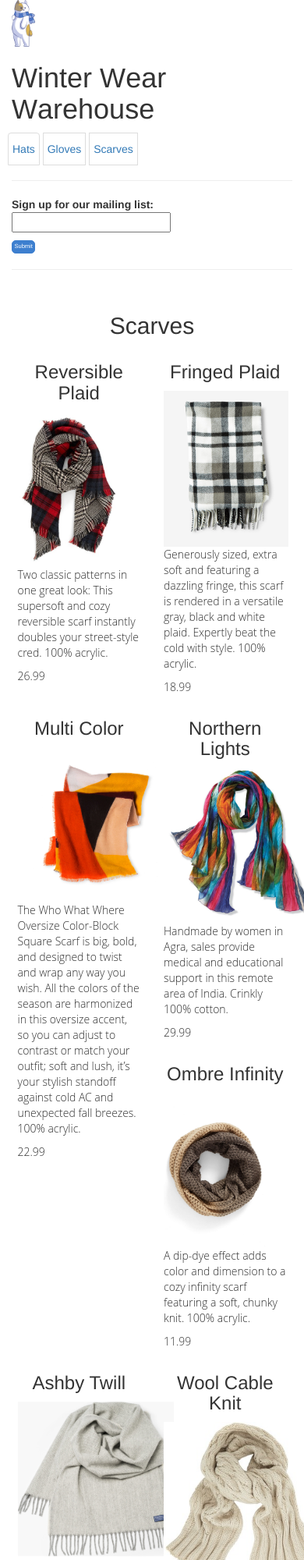
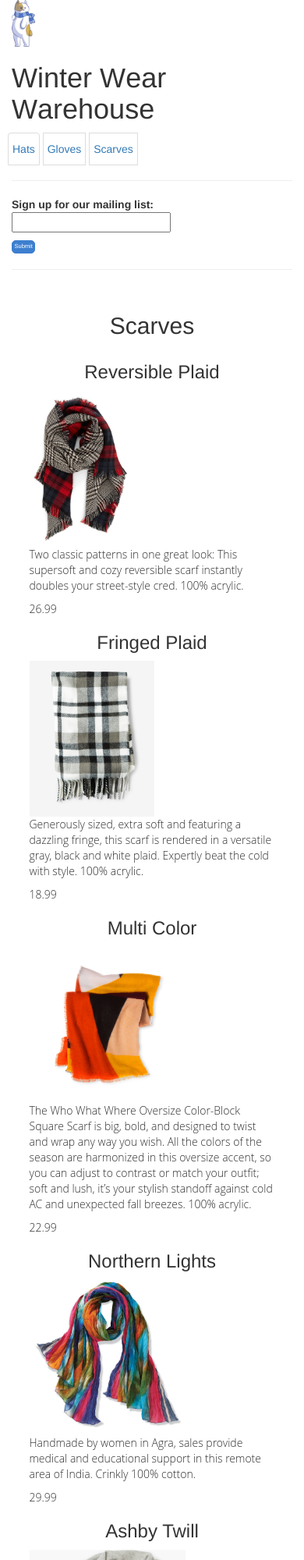
Before and after one commit to Reia827/e-commerce-project, a plain HTML site: page index.html in a window 390 px wide. Shown: the top 2000 px of the page at 78% size. Drawn offline with nearby package versions, Linux system fonts and the light colour scheme.

Commit message:
update flex

```diff
--- a/index.html
+++ b/index.html
@@ -60,12 +60,14 @@
     </aside>
 
     <section>
+      <div class="container-fluid">
       <h2>Scarves</h2>
 
+        <div class="clearfix"></div>
 
-      <div class="container">
-      <div class="row">
-            <div class="col-xs-6 col-lg-4">
+        <div class="container">
+        <div class="row">
+           <div class="col-sm-4">
               <h3>Reversible Plaid</h3>
               <img src="images/reversible-plaid.jpg" alt="reversible plaid scarf">
           <p>Two classic patterns in one great look: This supersoft and cozy reversible scarf instantly doubles your street-style cred. 100% acrylic.</p>
@@ -78,7 +80,7 @@
           <p>26.99</p>
         </div> -->
 
-          <div class="col-xs-6 col-lg-4">
+           <div class="col-sm-4">
            <h3>Fringed Plaid</h3>
             <img src="images/fringed-plaid.jpeg" alt="fringed plaid scarf">
           <p>Generously sized, extra soft and featuring a dazzling fringe, this scarf is rendered in a versatile gray, black and white plaid. Expertly beat the cold with style. 100% acrylic.</p>
@@ -91,7 +93,7 @@
           <p>18.99</p>
         </div> -->
 
-          <div class="col-xs-6 col-lg-4">
+          <div class="col-sm-4">
               <h3>Multi Color</h3>
               <img src="images/multi-color.jpeg" alt="multi color scarf">
           <p>The Who What Where Oversize Color-Block Square Scarf is big, bold, and designed to twist and wrap any way you wish. All the colors of the season are harmonized in this oversize accent, so you can adjust to contrast or match your outfit; soft and lush, it’s your stylish standoff against cold AC and unexpected fall breezes. 100% acrylic.</p>
@@ -105,7 +107,7 @@
           <p>22.99</p>
         </div> -->
 
-          <div class="col-xs-6 col-lg-4">
+          <div class="col-sm-4">
              <h3>Northern Lights</h3>
               <img src="images/northern-lights.jpg" alt="northern lights scarf">
           <p>Handmade by women in Agra, sales provide medical and educational support in this remote area of India. Crinkly 100% cotton.</p>
@@ -119,21 +121,8 @@
           <p>29.99</p>
         </div> -->
 
-          <div class="col-xs-6 col-lg-4">
-                <h3>Ombre Infinity</h3>
-          <img src="images/ombre-infinity.jpg" alt="ombre infinity scarf">
-          <p>A dip-dye effect adds color and dimension to a cozy infinity scarf featuring a soft, chunky knit. 100% acrylic.</p>
-          <p>11.99</p>
-            </div>
 
-       <!-- <div>
-          <h3>Ombre Infinity</h3>
-          <img src="images/ombre-infinity.jpg" alt="ombre infinity scarf">
-          <p>A dip-dye effect adds color and dimension to a cozy infinity scarf featuring a soft, chunky knit. 100% acrylic.</p>
-          <p>11.99</p>
-        </div> -->
-
-          <div class="col-xs-6 col-lg-4">
+         <div class="col-sm-4">
              <h3>Ashby Twill</h3>
               <img src="images/twill.jpg" alt="ashby twill scarf">
           <p>Faribault brings you the Ashby Twill Scarf in Natural. Woven with a 'broken' twill technique, the Ashby Twill Scarf has a slight zigzag texture. Made in USA, this timeless scarf is crafted with luxurious merino wool and finished with heather gray fringe. 100% Merino wool.</p>
@@ -147,7 +136,7 @@
           <p>70.99</p>
         </div> -->
 
-          <div class="col-xs-6 col-lg-4">
+         <div class="col-sm-4">
               <h3>Wool Cable Knit</h3>
              <img src="images/wool-cable.jpeg" alt="wool cable knit scarf">
           <p>Warm yourself with this women's natural cable knit scarf, crafted from 100% Merino wool. Imported.</p>
@@ -161,7 +150,7 @@
           <p>49.99</p>
         </div> -->
 
-          <div class="col-xs-6 col-lg-4">
+        <div class="col-sm-6">
               <h3>Etro Paisley-Print Silk</h3>
             <img src="images/etro.png" alt="etro paisley print silk scarf">
           <p>Luxurious silk scarf with subtle paisley pattern. 100% silk.</p>
@@ -175,8 +164,22 @@
           <p>26.99</p>
         </div> -->
 
-      </div>
-      </div>
+          <div class="col-sm-6">
+                <h3>Ombre Infinity</h3>
+          <img src="images/ombre-infinity.jpg" alt="ombre infinity scarf">
+          <p>A dip-dye effect adds color and dimension to a cozy infinity scarf featuring a soft, chunky knit. 100% acrylic.</p>
+          <p>11.99</p>
+            </div>
+
+       <!-- <div>
+          <h3>Ombre Infinity</h3>
+          <img src="images/ombre-infinity.jpg" alt="ombre infinity scarf">
+          <p>A dip-dye effect adds color and dimension to a cozy infinity scarf featuring a soft, chunky knit. 100% acrylic.</p>
+          <p>11.99</p>
+        </div> -->
+            </div>
+          </div>
+        </div>
     </section>
   </main>
 
```
